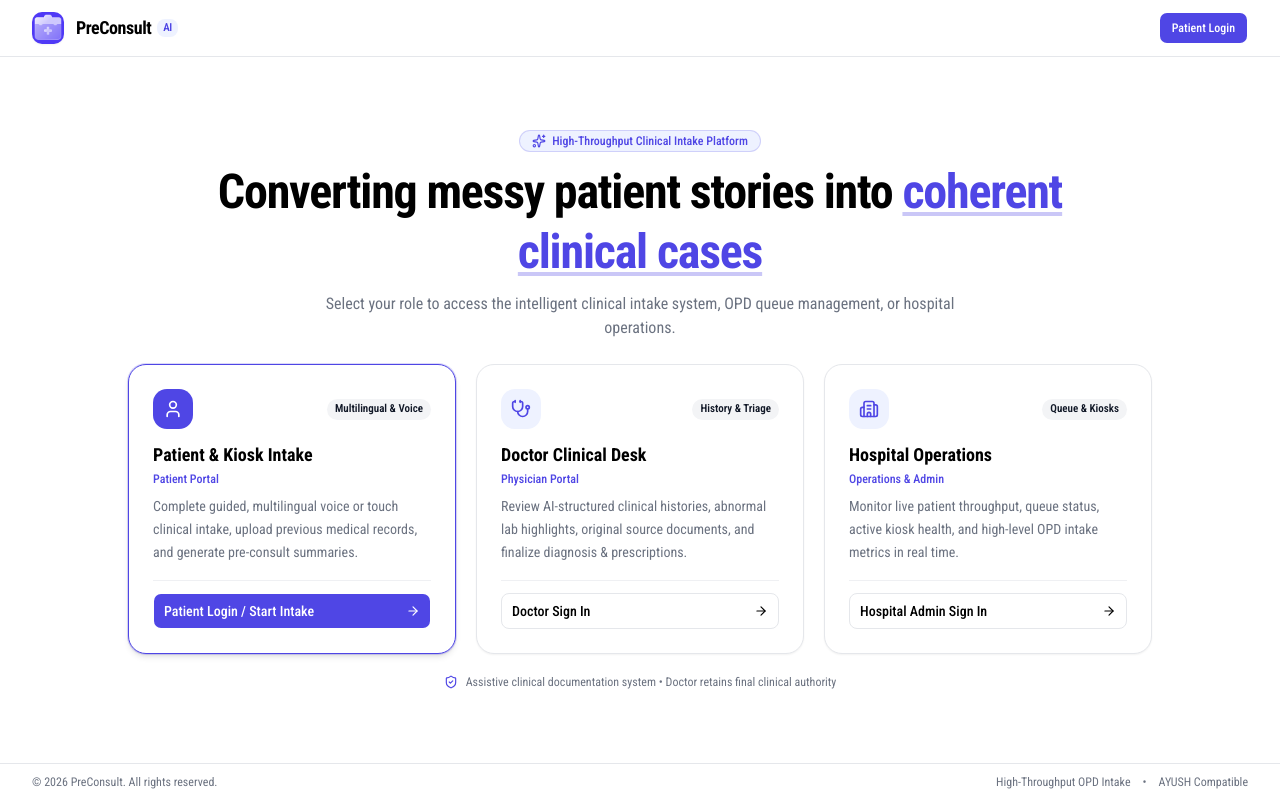
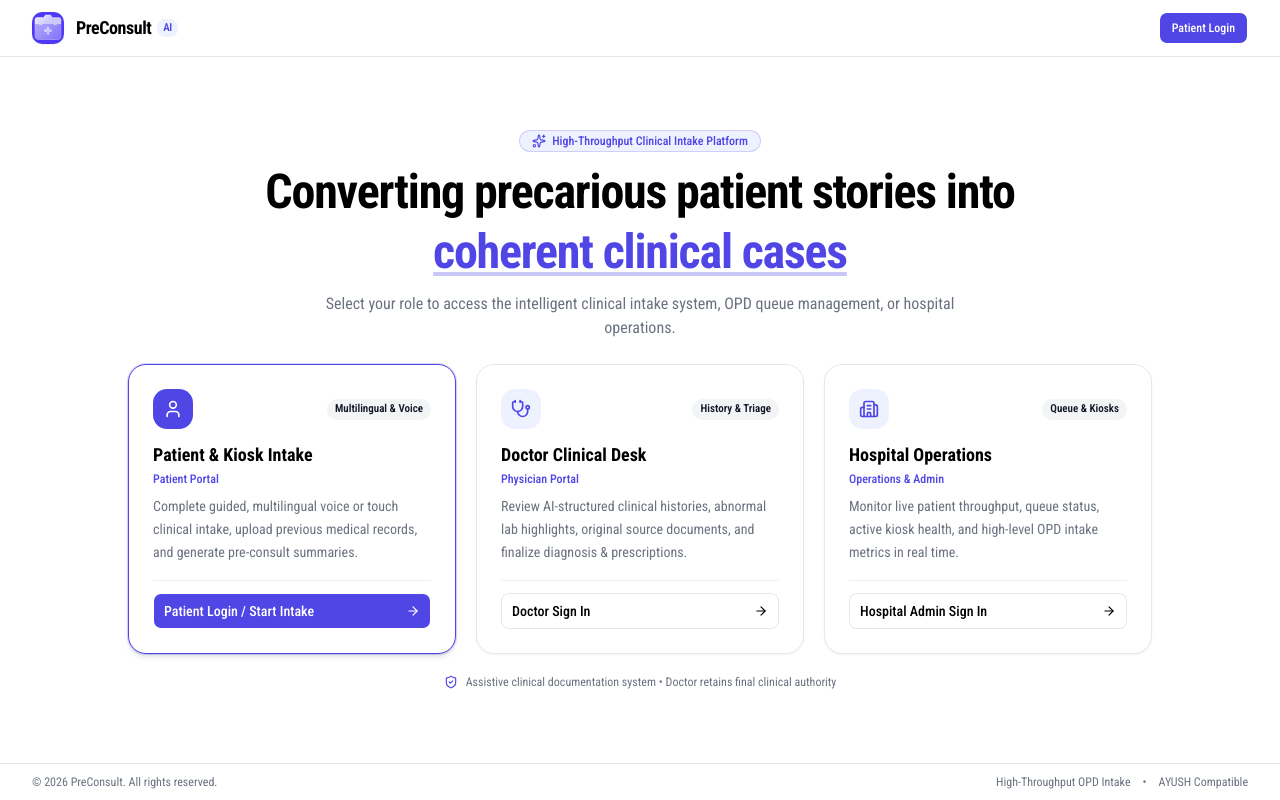
Before and after one commit to Vivek-736/SMART_INDIA_HACKATHON_2026, a Next.js app: page / in a window 1280 px wide. Built offline with nearby package versions, Linux system fonts and the light colour scheme.

Commit message:
Replace the occurences of messy with precarious

```diff
--- a/app/layout.tsx
+++ b/app/layout.tsx
@@ -14,7 +14,7 @@ const roboto_Condensed = Roboto_Condensed({
 
 export const metadata: Metadata = {
   title: "PreConsult - Mess to Story",
-  description: "Turning a messy patient story into a coherent clinical case.",
+  description: "Turning a precarious patient story into a coherent clinical case.",
   icons: {
     icon: "/icon.png"
   }
--- a/app/page.tsx
+++ b/app/page.tsx
@@ -91,7 +91,7 @@ export default function Home() {
             <span>High-Throughput Clinical Intake Platform</span>
           </div>
           <h1 className="text-3xl sm:text-4xl lg:text-5xl font-extrabold tracking-tight text-foreground leading-tight">
-            Converting messy patient stories into{" "}
+            Converting precarious patient stories into{" "}
             <span className="text-primary underline decoration-primary/30 underline-offset-4">
               coherent clinical cases
             </span>
@@ -108,20 +108,18 @@ export default function Home() {
             return (
               <div
                 key={portal.title}
-                className={`relative group rounded-2xl p-5 sm:p-6 flex flex-col justify-between transition-all duration-200 border ${
-                  portal.highlight
+                className={`relative group rounded-2xl p-5 sm:p-6 flex flex-col justify-between transition-all duration-200 border ${portal.highlight
                     ? "bg-card border-primary shadow-md hover:shadow-lg hover:border-primary ring-1 ring-primary/20"
                     : "bg-card border-border hover:border-primary/50 shadow-xs hover:shadow-md"
-                }`}
+                  }`}
               >
                 <div>
                   <div className="flex items-center justify-between mb-3">
                     <div
-                      className={`w-10 h-10 rounded-xl flex items-center justify-center transition-colors ${
-                        portal.highlight
+                      className={`w-10 h-10 rounded-xl flex items-center justify-center transition-colors ${portal.highlight
                           ? "bg-primary text-primary-foreground"
                           : "bg-accent text-primary group-hover:bg-primary group-hover:text-primary-foreground"
-                      }`}
+                        }`}
                     >
                       <Icon className="w-5 h-5" />
                     </div>
@@ -140,11 +138,10 @@ export default function Home() {
                     <Button
                       variant={portal.buttonVariant}
                       size="sm"
-                      className={`w-full justify-between font-medium group/btn text-xs sm:text-sm h-9 ${
-                        portal.highlight
+                      className={`w-full justify-between font-medium group/btn text-xs sm:text-sm h-9 ${portal.highlight
                           ? "bg-primary text-primary-foreground hover:bg-primary/90"
                           : "border-border hover:border-primary hover:text-primary"
-                      }`}
+                        }`}
                     >
                       <span>{portal.cta}</span>
                       <ArrowRight className="w-3.5 h-3.5 transition-transform group-hover/btn:translate-x-1" />
```
